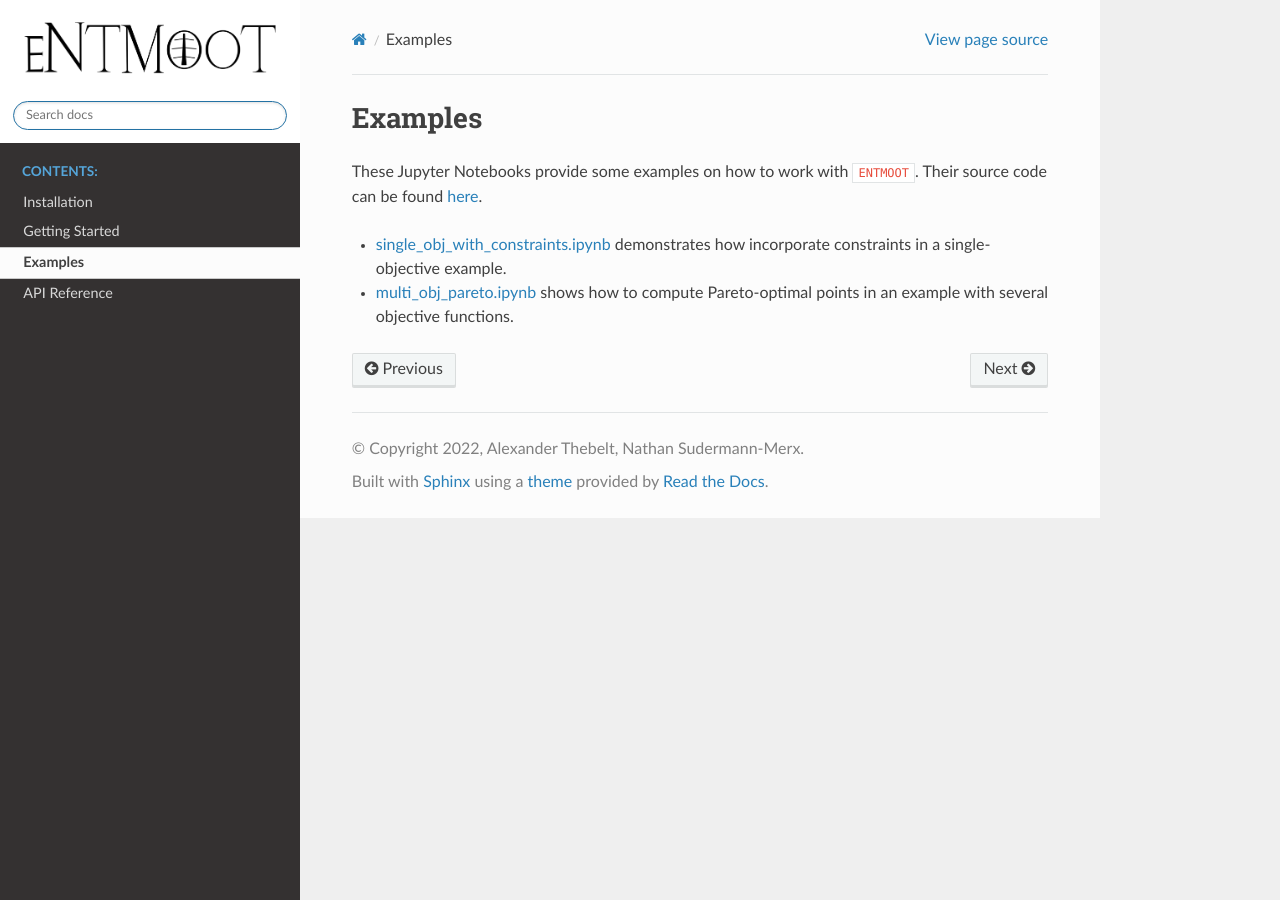
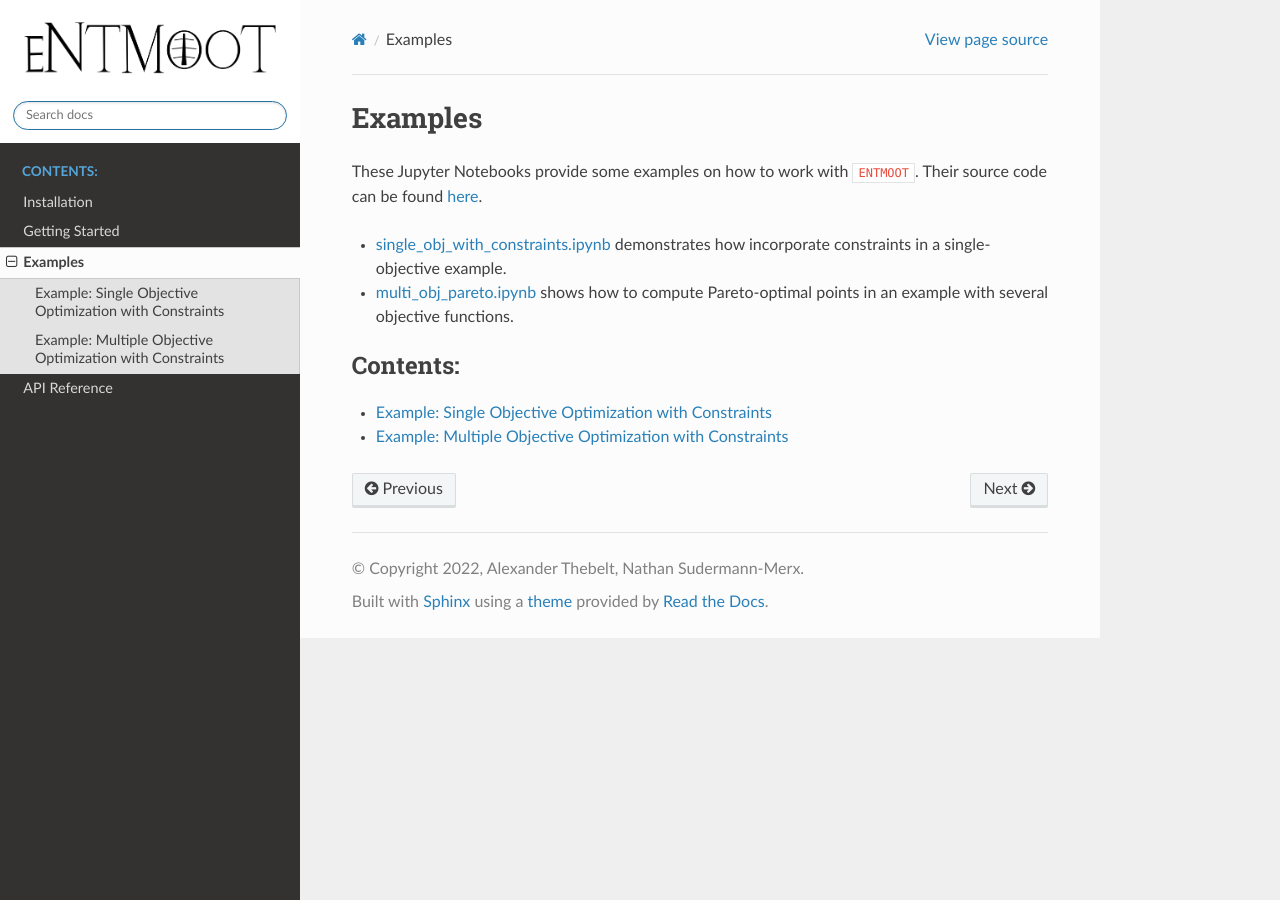
Before and after one commit to cog-imperial/entmoot, a Sphinx documentation site: the page built from docs/notebooks.rst, in a window 1280 px wide. Built offline with Sphinx 7.4.7 and the Read the Docs theme 2.0.0, drawn with Linux system fonts in a browser that asks for light colours.

Commit message:
Further work on notebooks in docs

```diff
--- a/docs/conf.py
+++ b/docs/conf.py
@@ -48,7 +48,7 @@ author = 'Alexander Thebelt, Nathan Sudermann-Merx'
 # extensions coming with Sphinx (named 'sphinx.ext.*') or your custom
 # ones.
 extensions = [
-    'sphinx.ext.autodoc'
+    'sphinx.ext.autodoc', 'nbsphinx'
 ]
 
 # Add any paths that contain templates here, relative to this directory.
--- a/docs/installation.rst
+++ b/docs/installation.rst
@@ -7,6 +7,7 @@ Requirements
 * scikit-learn >= 0.21.3
 * pyyaml >= 5.3.1
 * lightgbm >= 2.3.1
+
 In addition, you will need the commercial solver Gurobi or the open source framework Pyomo (which has also APIs to
 non-commercial solvers), i.e. one of the following packages should be installed.
 
--- a/docs/notebooks.rst
+++ b/docs/notebooks.rst
@@ -5,3 +5,10 @@ These Jupyter Notebooks provide some examples on how to work with :code:`ENTMOOT
 
 * `single_obj_with_constraints.ipynb <notebooks/single_obj_with_constraints.ipynb>`_ demonstrates how incorporate constraints in a single-objective example.
 * `multi_obj_pareto.ipynb <notebooks/multi_obj_pareto.ipynb>`_ shows how to compute Pareto-optimal points in an example with several objective functions.
+
+.. toctree::
+   :maxdepth: 2
+   :caption: Contents:
+
+   notebooks/single_obj_with_constraints
+   notebooks/multi_obj_pareto
```
Also changed, not shown: docs/notebooks/multi_obj_pareto.ipynb, docs/notebooks/single_obj_with_constraints.ipynb.
